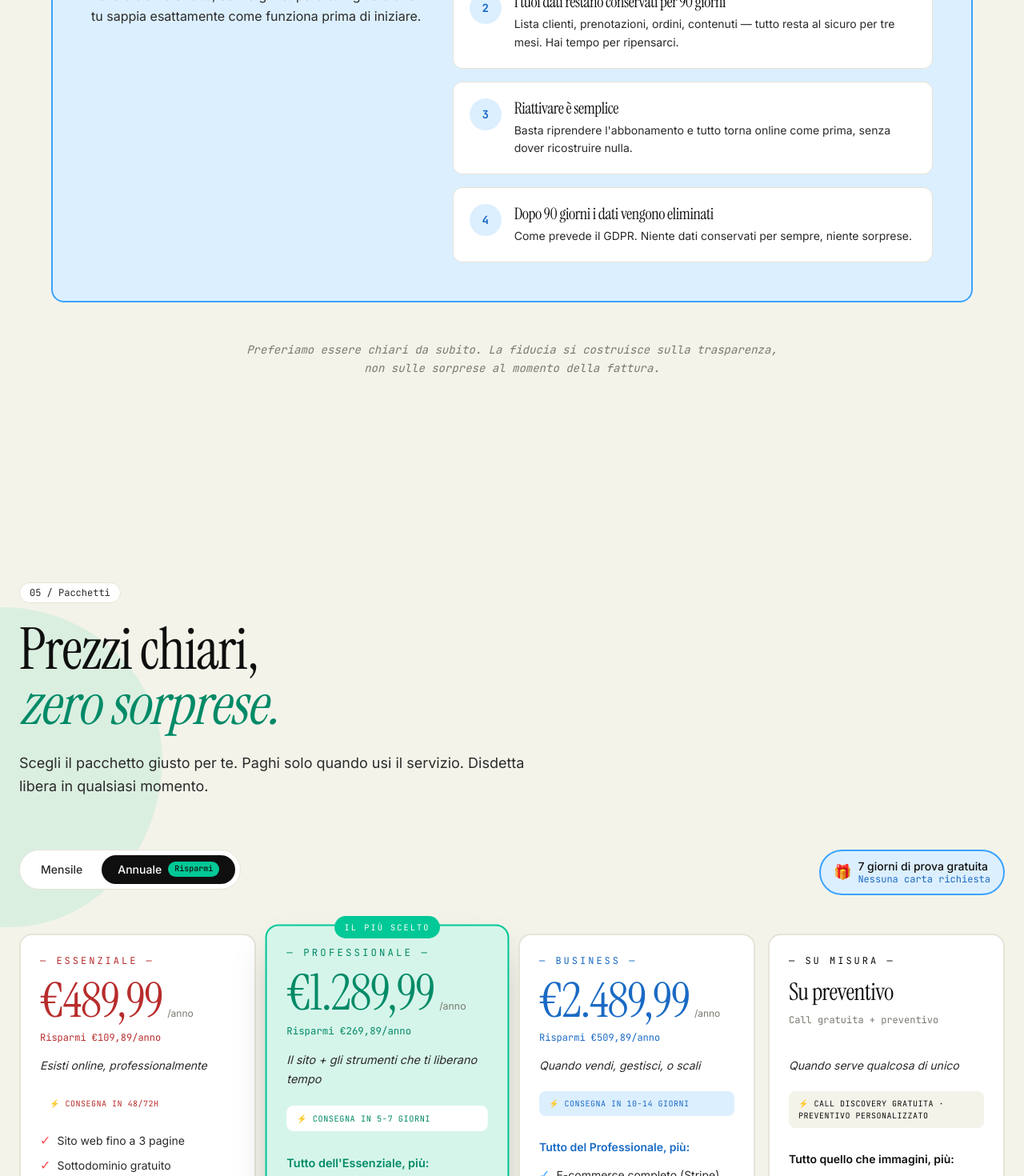
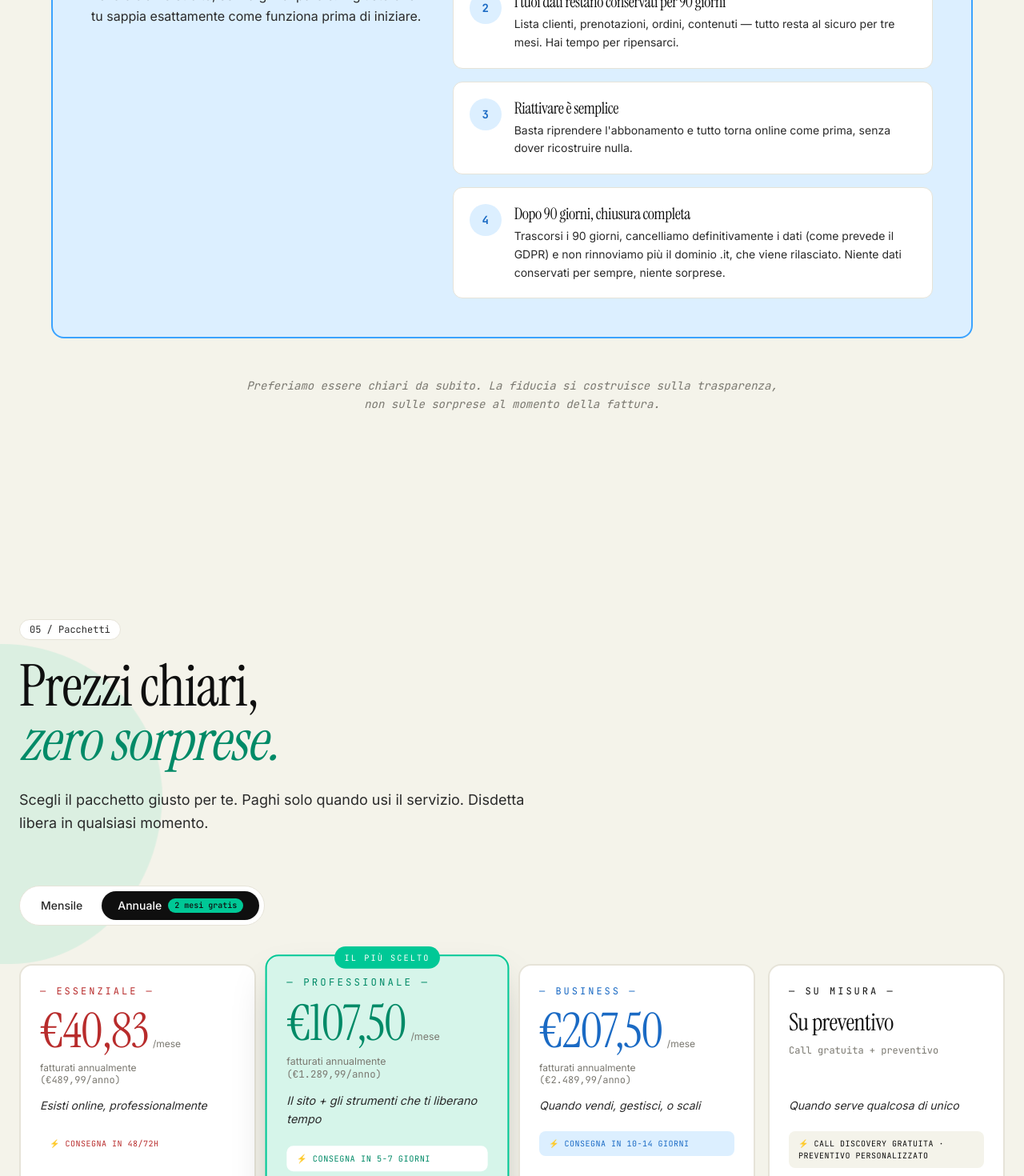
Before and after one commit to ciroriccio-1994/overfy, a Next.js app in the folder apps/catalogo/: page / in a window 1280 px wide. Shown: the part 8975-10445 px from the top of the page at 80% size. Built offline with nearby package versions, Linux system fonts and the light colour scheme.

Commit message:
Catalogo: pricing mensile grande, chatbot distinto, dominio .it incluso, cancellazione 90gg

```diff
--- a/apps/catalogo/app/components/Model.tsx
+++ b/apps/catalogo/app/components/Model.tsx
@@ -6,7 +6,7 @@ export function Model() {
         <div className="mb-16 md:mb-20 max-w-3xl">
           <div className="inline-flex items-center gap-2 bg-[var(--color-paper)] border border-[var(--color-line)] rounded-full px-3 py-1 mb-6 text-xs font-mono">
             <span className="text-[var(--color-ink-soft)]">
-              04 / Come funziona
+              06 / Come funziona
             </span>
           </div>
           <h2 className="font-display text-5xl md:text-7xl leading-[0.95] text-[var(--color-ink)] tracking-tight mb-6">
@@ -127,8 +127,8 @@ export function Model() {
                   ✓
                 </span>
                 <span>
-                  Hosting, SSL, backup, aggiornamenti: <strong>tutto
-                  incluso</strong>
+                  Hosting, <strong>dominio .it</strong>, SSL, backup,
+                  aggiornamenti: <strong>tutto incluso</strong>
                 </span>
               </li>
               <li className="flex gap-3">
@@ -168,7 +168,7 @@ export function Model() {
           </div>
         </div>
 
-        {/* Sezione trasparenza "Come Netflix" */}
+        {/* Sezione trasparenza "Se smetti di pagare" */}
         <div
           className="rounded-2xl p-8 md:p-12 border-2"
           style={{
@@ -253,11 +253,13 @@ export function Model() {
                   </div>
                   <div>
                     <div className="font-display text-xl text-[var(--color-ink)] mb-1 leading-tight">
-                      Dopo 90 giorni i dati vengono eliminati
+                      Dopo 90 giorni, chiusura completa
                     </div>
                     <p className="text-sm text-[var(--color-ink-soft)] leading-relaxed">
-                      Come prevede il GDPR. Niente dati conservati per sempre,
-                      niente sorprese.
+                      Trascorsi i 90 giorni, cancelliamo definitivamente i dati
+                      (come prevede il GDPR) e non rinnoviamo più il dominio
+                      .it, che viene rilasciato. Niente dati conservati per
+                      sempre, niente sorprese.
                     </p>
                   </div>
                 </div>
--- a/apps/catalogo/app/components/Pricing.tsx
+++ b/apps/catalogo/app/components/Pricing.tsx
@@ -31,11 +31,11 @@ const plans: Plan[] = [
       "Per professionisti singoli, piccoli studi, chi non ha mai avuto un sito.",
     features: [
       "Sito web fino a 3 pagine",
-      "Sottodominio gratuito",
+      "Dominio .it personalizzato incluso",
       "Mobile responsive + SEO base",
       "Form contatti con notifica",
       "Google Business ottimizzato",
-      "Chatbot base (FAQ template)",
+      "Chatbot base con risposte preimpostate",
       "Hosting, SSL, backup inclusi",
       "Modifiche testi/foto illimitate",
       "Supporto WhatsApp",
@@ -55,12 +55,11 @@ const plans: Plan[] = [
     features: [
       "Tutto dell'Essenziale, più:",
       "Sito fino a 7 pagine",
-      "Dominio .it personalizzato",
-      "Email professionale",
+      "Email professionale (info@tuonome.it)",
       "Sistema prenotazioni online",
       "Menu digitale QR (ristorazione)",
       "Promemoria WhatsApp/SMS automatici",
-      "Chatbot AI avanzato personalizzato",
+      "Chatbot AI avanzato personalizzato sul tuo business",
       "Google Analytics + report mensile",
       "2 modifiche design/anno",
       "Supporto prioritario (2h)",
@@ -85,6 +84,7 @@ const plans: Plan[] = [
       "Gestione inventario",
       "Dashboard amministratore",
       "Email marketing integrato",
+      "Chatbot AI avanzato personalizzato",
       "Tool AI leggeri (OCR, classificatori)",
       "Integrazione con 1 gestionale",
       "Report avanzati",
@@ -148,7 +148,6 @@ const colorMap: Record<
   },
 };
 
-// Formatta il prezzo con virgola italiana e separatore migliaia
 function formatPrice(price: number): string {
   return price.toLocaleString("it-IT", {
     minimumFractionDigits: 2,
@@ -188,9 +187,9 @@ export function Pricing() {
           </p>
         </div>
 
-        {/* Toggle + Prova gratuita */}
-        <div className="flex flex-col md:flex-row md:items-center md:justify-between gap-6 mb-12">
-          <div className="inline-flex items-center gap-1 bg-[var(--color-paper)] border border-[var(--color-line)] rounded-full p-1.5 self-start">
+        {/* Toggle */}
+        <div className="mb-12 flex justify-start">
+          <div className="inline-flex items-center gap-1 bg-[var(--color-paper)] border border-[var(--color-line)] rounded-full p-1.5">
             <button
               onClick={() => setCycle("monthly")}
               className={`px-5 py-2 rounded-full text-sm font-medium transition ${
@@ -223,27 +222,9 @@ export function Pricing() {
                       : "var(--color-mint-ink)",
                 }}
               >
-                Risparmi
+                2 mesi gratis
               </span>
             </button>
-          </div>
-
-          <div
-            className="inline-flex items-center gap-2 rounded-full px-4 py-2.5 text-sm border-2"
-            style={{
-              background: "var(--color-sky-soft)",
-              borderColor: "var(--color-sky)",
-            }}
-          >
-            <span className="text-lg">🎁</span>
-            <div className="flex flex-col leading-tight">
-              <span className="font-medium text-[var(--color-ink)]">
-                7 giorni di prova gratuita
-              </span>
-              <span className="text-xs text-[var(--color-sky-ink)] font-mono">
-                Nessuna carta richiesta
-              </span>
-            </div>
           </div>
         </div>
 
@@ -252,12 +233,14 @@ export function Pricing() {
           {plans.map((plan) => {
             const c = colorMap[plan.color];
             const isCustom = plan.monthlyPrice === null;
-            const displayPrice =
-              cycle === "monthly" ? plan.monthlyPrice : plan.annualPrice;
-            const savings =
-              !isCustom && plan.monthlyPrice && plan.annualPrice
-                ? plan.monthlyPrice * 12 - plan.annualPrice
-                : 0;
+
+            // PREZZO GRANDE = sempre mensile (in annuale mostra equivalente /mese)
+            const bigPrice =
+              cycle === "monthly"
+                ? plan.monthlyPrice
+                : plan.annualPrice
+                ? plan.annualPrice / 12
+                : null;
 
             return (
               <div
@@ -296,8 +279,8 @@ export function Pricing() {
                     — {plan.name} —
                   </div>
 
-                  {/* Prezzo */}
-                  <div className="mb-3 min-h-[88px]">
+                  {/* Prezzo grande sempre al mese */}
+                  <div className="mb-3 min-h-[100px]">
                     {isCustom ? (
                       <div>
                         <div
@@ -317,22 +300,28 @@ export function Pricing() {
                             className="font-display text-5xl md:text-6xl leading-none"
                             style={{ color: c.ink }}
                           >
-                            €{formatPrice(displayPrice as number)}
+                            €{formatPrice(bigPrice as number)}
                           </span>
                           <span className="text-[var(--color-muted)] text-xs">
-                            {cycle === "monthly" ? "/mese" : "/anno"}
+                            /mese
                           </span>
                         </div>
-                        {cycle === "annual" && savings > 0 ? (
+
+                        {cycle === "annual" && plan.annualPrice ? (
+                          <div className="text-xs text-[var(--color-muted)] mt-2 leading-tight">
+                            fatturati annualmente
+                            <br />
+                            <span className="font-mono">
+                              (€{formatPrice(plan.annualPrice)}/anno)
+                            </span>
+                          </div>
+                        ) : cycle === "monthly" && plan.annualPrice ? (
                           <div
                             className="text-xs font-mono mt-2"
                             style={{ color: c.ink }}
                           >
-                            Risparmi €{formatPrice(savings)}/anno
-                          </div>
-                        ) : cycle === "monthly" && plan.annualPrice ? (
-                          <div className="text-xs font-mono text-[var(--color-muted)] mt-2">
-                            Oppure €{formatPrice(plan.annualPrice)}/anno
+                            o €
+                            {formatPrice(plan.annualPrice / 12)}/mese annuale
                           </div>
                         ) : (
                           <div className="text-xs font-mono text-[var(--color-muted)] mt-2">
@@ -343,14 +332,7 @@ export function Pricing() {
                     )}
                   </div>
 
-                  <p
-                    className="italic text-sm leading-relaxed"
-                    style={{
-                      color: plan.highlight
-                        ? "var(--color-ink-soft)"
-                        : "var(--color-ink-soft)",
-                    }}
-                  >
+                  <p className="italic text-sm leading-relaxed text-[var(--color-ink-soft)]">
                     {plan.tagline}
                   </p>
                 </div>
@@ -396,7 +378,6 @@ export function Pricing() {
                   })}
                 </ul>
 
-                {/* Nota fee iniziale Su Misura */}
                 {plan.note && (
                   <div
                     className="text-xs italic mb-4 p-3 rounded-lg"
@@ -429,16 +410,11 @@ export function Pricing() {
         </div>
 
         {/* Note legali */}
-        <div className="text-center mt-12 max-w-3xl mx-auto space-y-2">
+        <div className="text-center mt-12 max-w-3xl mx-auto">
           <p className="text-sm text-[var(--color-muted)]">
             Tutti i prezzi sono <strong>IVA esclusa</strong>. Fatturazione{" "}
             {cycle === "annual" ? "annuale" : "mensile"}. Disdetta libera in
             qualsiasi momento.
-          </p>
-          <p className="text-xs font-mono text-[var(--color-muted)] italic">
-            La prova di 7 giorni è completamente gratuita e non richiede carta
-            di credito. Se al termine non fa per te, nessun pagamento sarà
-            addebitato.
           </p>
         </div>
       </div>
```
